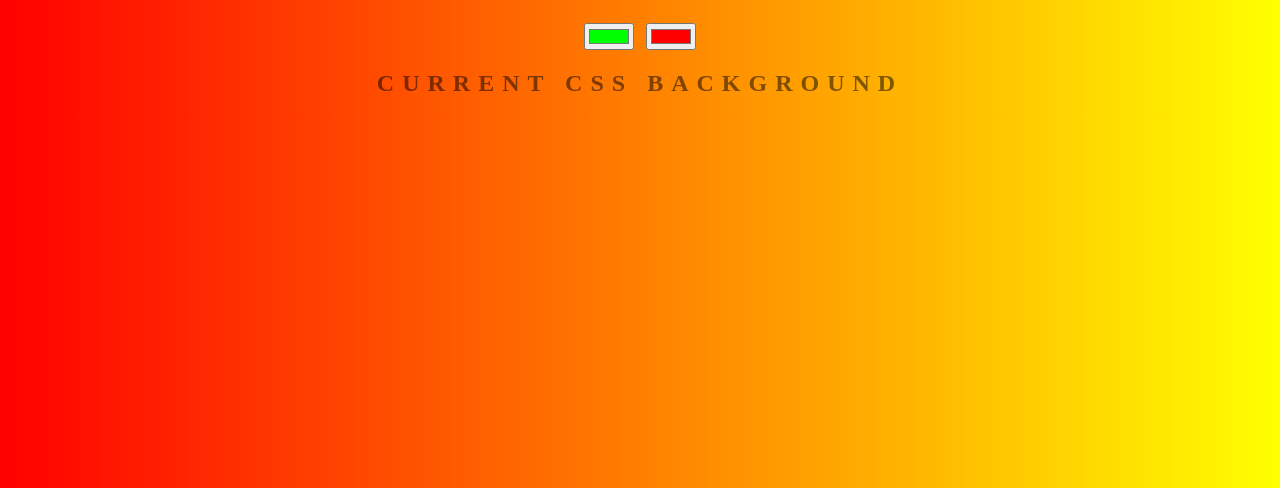
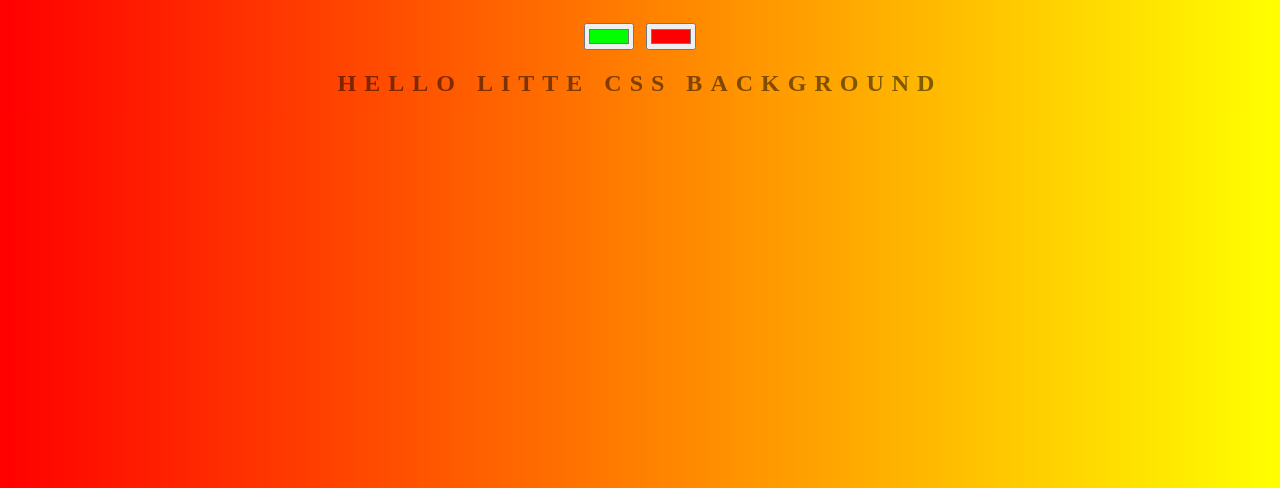
Before and after one commit to paulorinze/Background-Generator, a plain HTML site: page index.html in a window 1280 px wide. Shown: the part 312-800 px from the top of the page. Drawn offline with Linux system fonts and the light colour scheme.

Commit message:
changing text second time

```diff
--- a/index.html
+++ b/index.html
@@ -8,7 +8,7 @@
 	<h1>This is the background from little feature Generator</h1>
 	<input class="color1" type="color" name="color1" value="#00ff00">
 	<input class="color2" type="color" name="color2" value="#ff0000">
-	<h2>Current CSS Background</h2>
+	<h2>Hello litte CSS Background</h2>
 	<h3></h3>
 	<script type="text/javascript" src="script.js"></script>
 </body>
```
